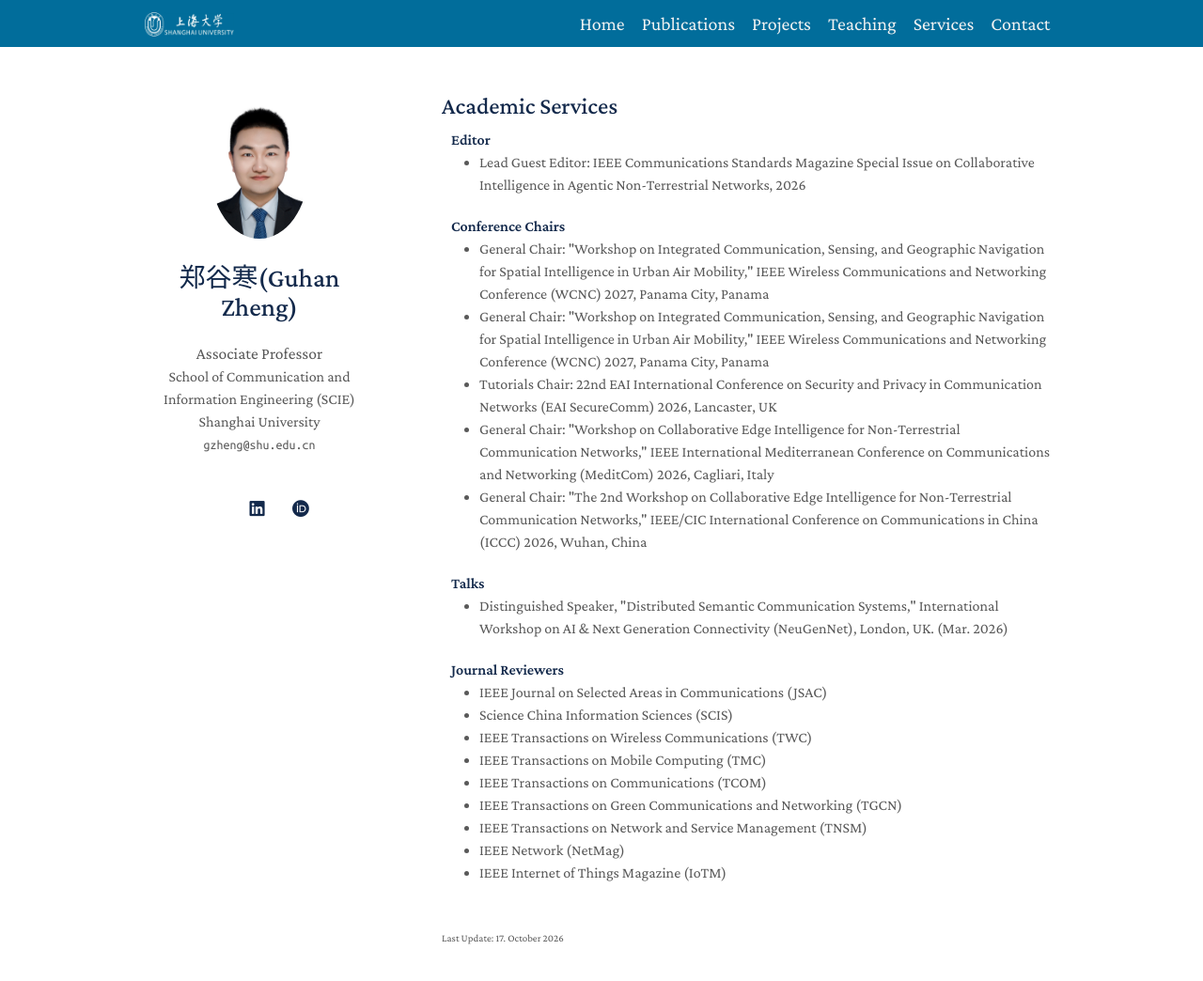
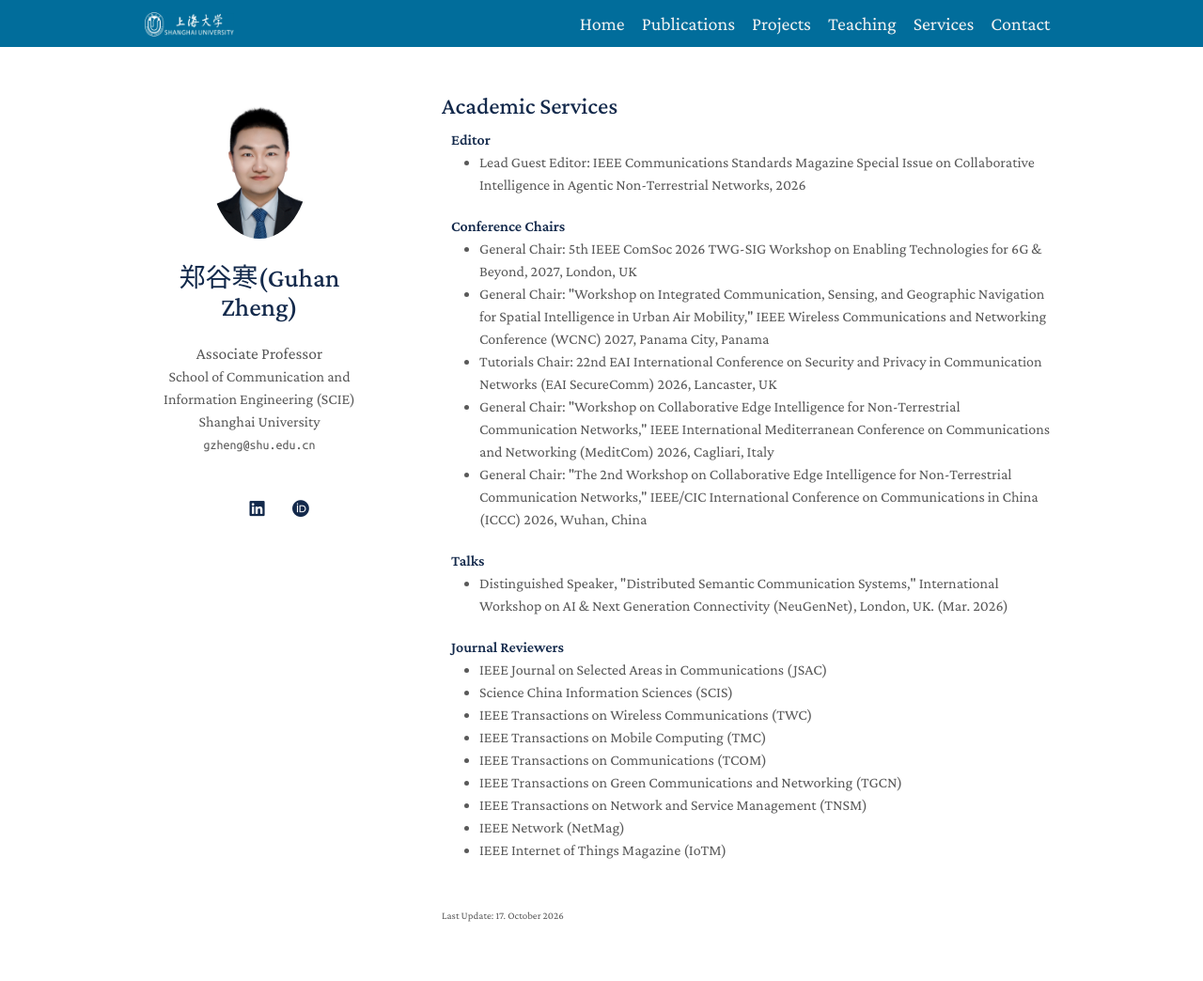
Before and after one commit to Guhan328/Guhan328.github.io, a Jekyll site: the page built from services.md, in a window 1280 px wide and 1059 px high. Shown: the top 1044 px of the window at 94% size. Built offline with Jekyll 4.4.1, drawn with Linux system fonts in a browser that asks for light colours; a style sheet for code colours, icons or effects is not loaded.

Commit message:
Update services.md

```diff
--- a/_includes/services.md
+++ b/_includes/services.md
@@ -11,8 +11,7 @@
 
 <h4 style="margin:0 10px 0;">Conference Chairs</h4>
 <ul style="margin:0 0 20px;">
-   <li><autocolor>General Chair: "Workshop on Integrated Communication, Sensing, and Geographic Navigation for Spatial
-Intelligence in Urban Air Mobility," IEEE Wireless Communications and Networking Conference (WCNC) 2027, Panama City, Panama</autocolor></li>
+   <li><autocolor>General Chair: 5th IEEE ComSoc 2026 TWG-SIG Workshop on Enabling Technologies for 6G & Beyond, 2027, London, UK</autocolor></li>
   <li><autocolor>General Chair: "Workshop on Integrated Communication, Sensing, and Geographic Navigation for Spatial
 Intelligence in Urban Air Mobility," IEEE Wireless Communications and Networking Conference (WCNC) 2027, Panama City, Panama</autocolor></li>
   <li><autocolor>Tutorials Chair: 22nd EAI International Conference on Security and Privacy in Communication Networks (EAI SecureComm) 2026, Lancaster, UK</autocolor></li>
```
